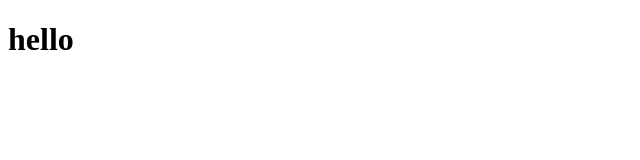
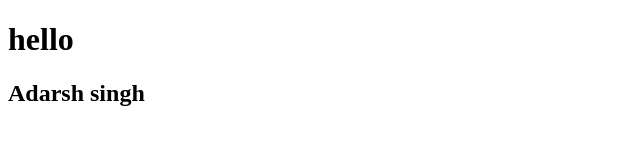
Before and after one commit to Adarshsingh7294/repo1, a plain HTML site: page index.html in a window 1280 px wide. Shown: the whole page, without its empty margins (0-640 px from the left). Drawn offline with Linux system fonts and the light colour scheme.

Commit message:
Second heading

```diff
--- a/index.html
+++ b/index.html
@@ -7,5 +7,6 @@
 </head>
 <body>
     <h1>hello</h1>
+    <h2>Adarsh singh</h2>
 </body>
 </html>
```
